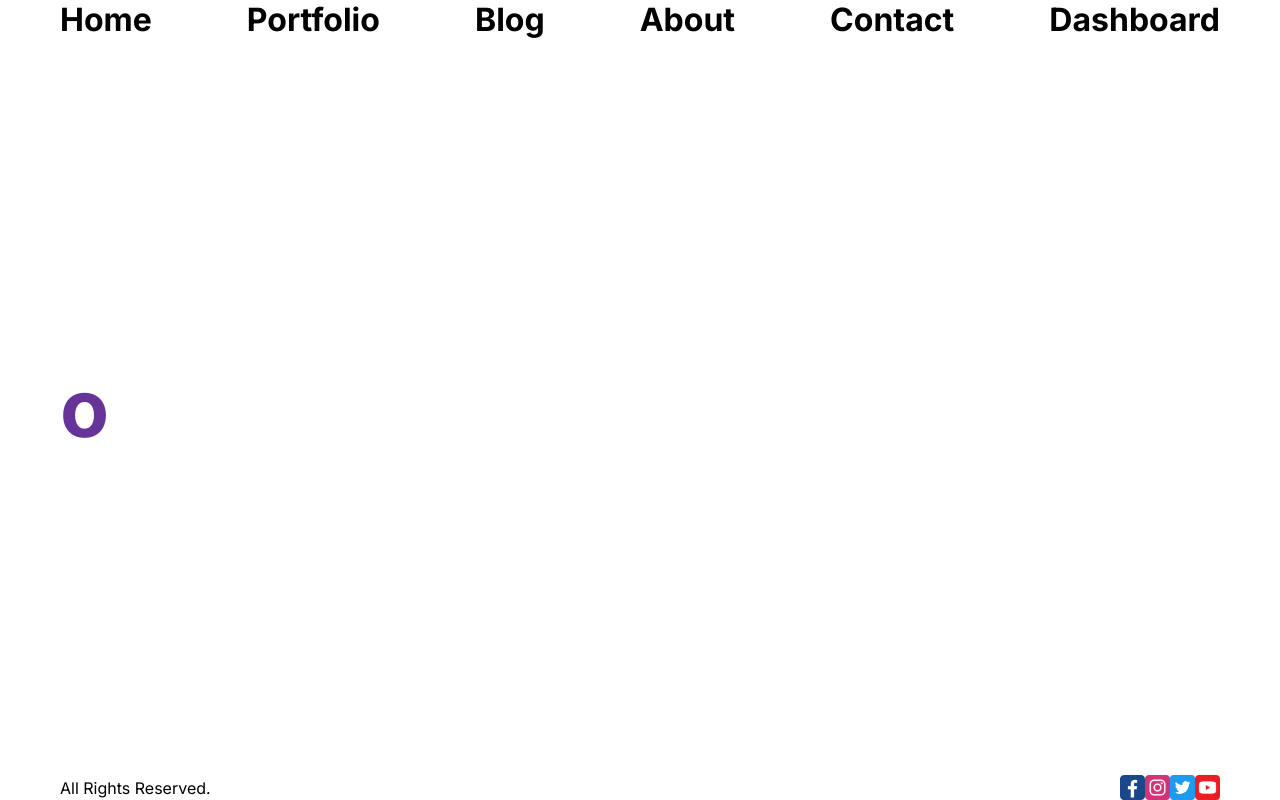
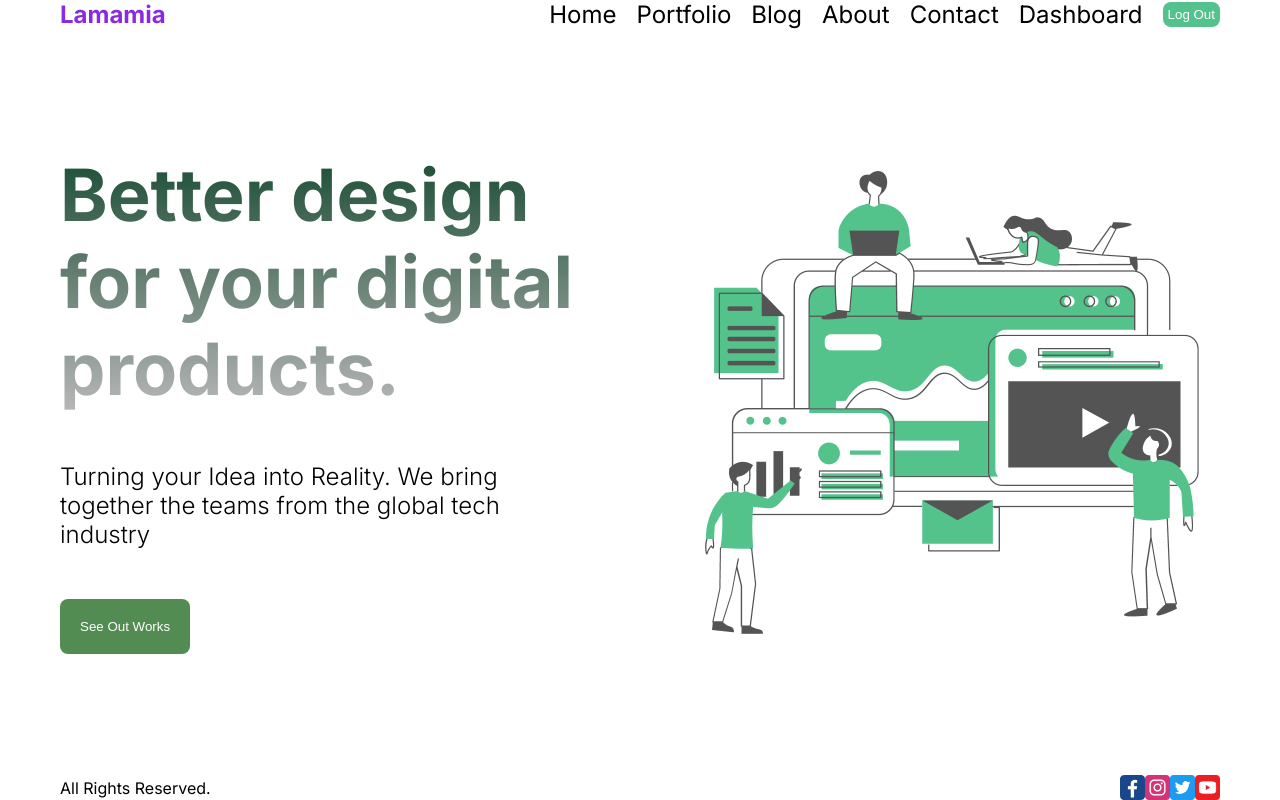
Before and after one commit to GI000000/next-app, a Next.js app: page / in a window 1280 px wide. Built offline with nearby package versions, Linux system fonts and the light colour scheme.

Commit message:
created UI

```diff
--- a/next.config.js
+++ b/next.config.js
@@ -1,4 +1,8 @@
 /** @type {import('next').NextConfig} */
-const nextConfig = {}
+const nextConfig = {
+    images: {
+        domains: ['images.pexels.com']
+    }
+}
 
 module.exports = nextConfig
--- /dev/null
+++ b/src/app/about/page.module.css
@@ -0,0 +1,21 @@
+.container {
+    display: flex;
+    flex-direction: column;
+}
+.imgContainer {
+    width: 100%;
+    height: 300px;
+    position: relative;
+}
+.headImage {
+    object-fit: cover;
+    filter: grayscale(100%);
+}
+.imgContainer div {
+    position: absolute;
+    bottom: 20px;
+    left: 20px;
+    background-color: #53c28b;
+    color: white;
+    padding: 5px;
+  }
--- a/src/app/globals.css
+++ b/src/app/globals.css
@@ -11,7 +11,7 @@ body {
 }
 
 .container {
-  max-width: 100vw;
+  max-width: 1366px;
   min-height: 100vh;
   margin: 0 auto;
   padding: 0 60px;
@@ -19,3 +19,8 @@ body {
   flex-direction: column;
   justify-content: space-between;
 }
+
+a {
+  text-decoration: none;
+  color: inherit;
+}
--- a/src/app/page.jsx
+++ b/src/app/page.jsx
@@ -1,9 +1,19 @@
 import styles from './page.module.css'
+import Image from 'next/image'
+import Hero from 'public/hero.png'
 
 export default function Home() {
   return (
-    <main className={styles.main}>
-      <h1 className={styles.wowHeader}>o</h1>
+    <main className={styles.container}>
+      <div>
+        <h1>Better design for your digital products.</h1>
+        <p>Turning your Idea into Reality. We bring together the teams from the
+          global tech industry</p>
+        <button>See Out Works</button>
+      </div>
+      <div>
+        <Image src={Hero} width={500} height={500} alt="hero" className={styles.hero}/>
+      </div>
     </main>
   )
 }
--- a/src/app/page.module.css
+++ b/src/app/page.module.css
@@ -1,4 +1,34 @@
-.wowHeader {
-  font-size: 5rem;
-  color: rebeccapurple;
+.container {
+  display: flex;
+  align-items: center;
+  gap: 100px;
 }
+.container div {
+  display: flex;
+  flex: 1;
+  flex-direction: column;
+  gap: 50px;
+}
+.container div h1 {
+  font-size: 72px;
+  background: linear-gradient(to bottom, #194c33, #b7b7b7);
+  -webkit-background-clip: text;
+  -webkit-text-fill-color: transparent;
+}
+.container div p {
+  font-size: 24px;
+  font-weight: 300;
+}
+.container div button {
+  padding: 20px;
+  background-color: #538c53;
+  color: #fff;
+  border: none;
+  border-radius: 8px;
+  width: max-content;
+  cursor: pointer;
+}
+.hero {
+  width: 100%;
+  object-fit: contain;
+}
--- a/src/components/navbar/Navbar.jsx
+++ b/src/components/navbar/Navbar.jsx
@@ -36,8 +36,12 @@ function Navbar() {
     }
   ];
   return (
-    <div className={styles.linkWrap}>
-      {links.map(link => (<Link href={link.url} className={styles.links}>{link.title}</Link>))}
+    <div className={styles.wrap}>
+      <Link href='/' className={styles.logo}>Lamamia</Link>
+      <div className={styles.linkWrap}>
+        {links.map(link => (<Link href={link.url} className={styles.links}>{link.title}</Link>))}
+      <button className={styles.logOut}>Log Out</button>
+      </div>
     </div>
   )
 }
--- a/src/components/navbar/navbar.module.css
+++ b/src/components/navbar/navbar.module.css
@@ -1,12 +1,30 @@
+.wrap {
+    display: flex;
+    align-items: center;
+    justify-content: space-between;
+}
 .linkWrap {
     display: flex;
     gap: 20px;
     justify-content: space-between;
     align-items: center;
 }
+.logo {
+    font-size: 1.5rem;
+    color: blueviolet;
+    font-weight: bold;
+    text-decoration: none;
+}
 .links {
-    font-size: 2rem;
+    font-size: 1.5rem;
     color: #000;
     text-decoration: none;
-    font-weight: bold;
 }
+.logOut {
+    padding: 5px;
+    border: none;
+    border-radius: 8px;
+    background-color: #53c28d;
+    color: #fff;
+    cursor: pointer;
+}
```
Also changed, not shown: src/app/about/page.jsx (+11 -1 lines), public/hero.png (added), src/app/blog/[id]/page.module.css (added).
